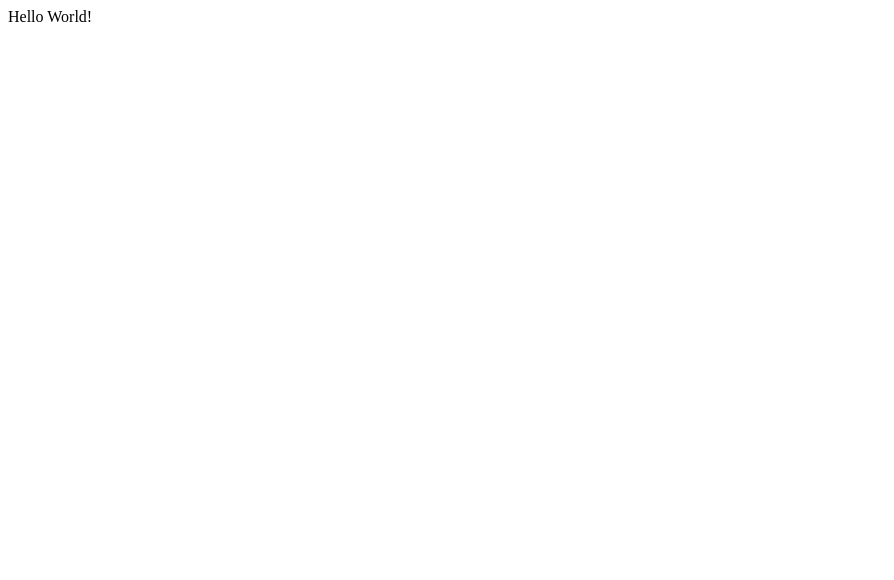
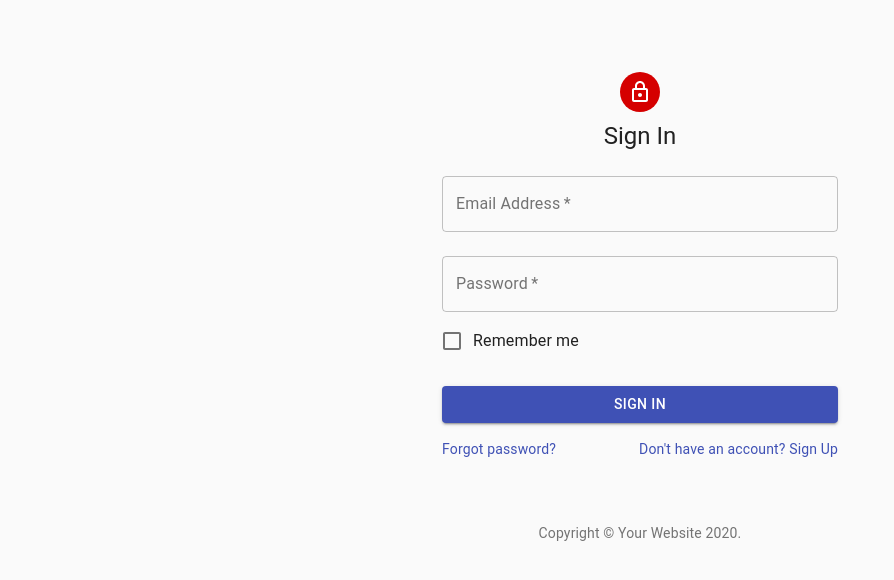
Before and after one commit to tasinhoque/website-clones, a React (Create React App) app: page / in a window 1280 px wide. Shown: the top 580 px of the page, without its empty margins (0-894 px from the left). Built offline with nearby package versions, Linux system fonts and the light colour scheme.

Commit message:
Clone (Material UI template) SignIn

```diff
--- a/package.json
+++ b/package.json
@@ -3,6 +3,8 @@
   "version": "0.1.0",
   "private": true,
   "dependencies": {
+    "@material-ui/core": "^4.11.0",
+    "@material-ui/icons": "^4.9.1",
     "@testing-library/jest-dom": "^4.2.4",
     "@testing-library/react": "^9.5.0",
     "@testing-library/user-event": "^7.2.1",
--- a/src/App.js
+++ b/src/App.js
@@ -1,7 +1,8 @@
 import React from 'react'
+import { SignIn } from './mui-templates'
 
 function App() {
-  return <div className='App'>Hello World!</div>
+  return <SignIn />
 }
 
 export default App
--- /dev/null
+++ b/src/mui-templates/SignIn.jsx
@@ -0,0 +1,102 @@
+import React from 'react'
+import {
+  Grid,
+  Typography,
+  Avatar,
+  Link,
+  TextField,
+  FormControlLabel,
+  Checkbox,
+  Button,
+  Box,
+  Container,
+  CssBaseline,
+} from '@material-ui/core'
+import { makeStyles } from '@material-ui/core/styles'
+import LockOutlinedIcon from '@material-ui/icons/LockOutlined'
+import { red } from '@material-ui/core/colors'
+
+const useStyles = makeStyles(theme => ({
+  red: {
+    color: theme.palette.getContrastText(red.A700),
+    backgroundColor: red.A700,
+  },
+  grow: {
+    flexGrow: 1,
+  },
+  button: {
+    margin: theme.spacing(3, 0, 2),
+    padding: '6px auto',
+  },
+}))
+
+const SignIn = () => {
+  const classes = useStyles()
+
+  return (
+    <Container component='main' maxWidth='xs'>
+      <CssBaseline />
+      <Box marginTop={8}>
+        <Grid container direction='column' alignItems='center'>
+          <Box margin={1}>
+            <Avatar className={classes.red}>
+              <LockOutlinedIcon />
+            </Avatar>
+          </Box>
+          <Typography variant='h5'>Sign In</Typography>
+        </Grid>
+        <Box marginTop={1}>
+          <TextField
+            variant='outlined'
+            margin='normal'
+            required
+            fullWidth
+            id='email'
+            label='Email Address'
+            autoComplete='email'
+          />
+          <TextField
+            variant='outlined'
+            margin='normal'
+            label='Password'
+            type='password'
+            required
+            fullWidth
+            autoComplete='current-password'
+          />
+          <FormControlLabel
+            control={<Checkbox color='primary' />}
+            label='Remember me'
+          />
+          <Button
+            className={classes.button}
+            variant='contained'
+            color='primary'
+            fullWidth
+          >
+            Sign In
+          </Button>
+          <Grid container>
+            <Link href='#' variant='body2' style={{ flexGrow: 1 }}>
+              Forgot password?
+            </Link>
+            <Link href='#' variant='body2'>
+              Don't have an account? Sign Up
+            </Link>
+          </Grid>
+        </Box>
+        <Box marginTop={8}>
+          <Typography variant='body2' align='center' color='textSecondary'>
+            Copyright &copy;{' '}
+            <Link color='inherit' href='#'>
+              Your Website
+            </Link>{' '}
+            {new Date().getFullYear()}.
+          </Typography>
+        </Box>
+      </Box>
+    </Container>
+  )
+}
+
+export default SignIn
--- /dev/null
+++ b/src/mui-templates/index.js
@@ -0,0 +1 @@
+export { default as SignIn } from './SignIn'
```
Also changed, not shown: 1 other file (tests, documents, lock files or other folders).
